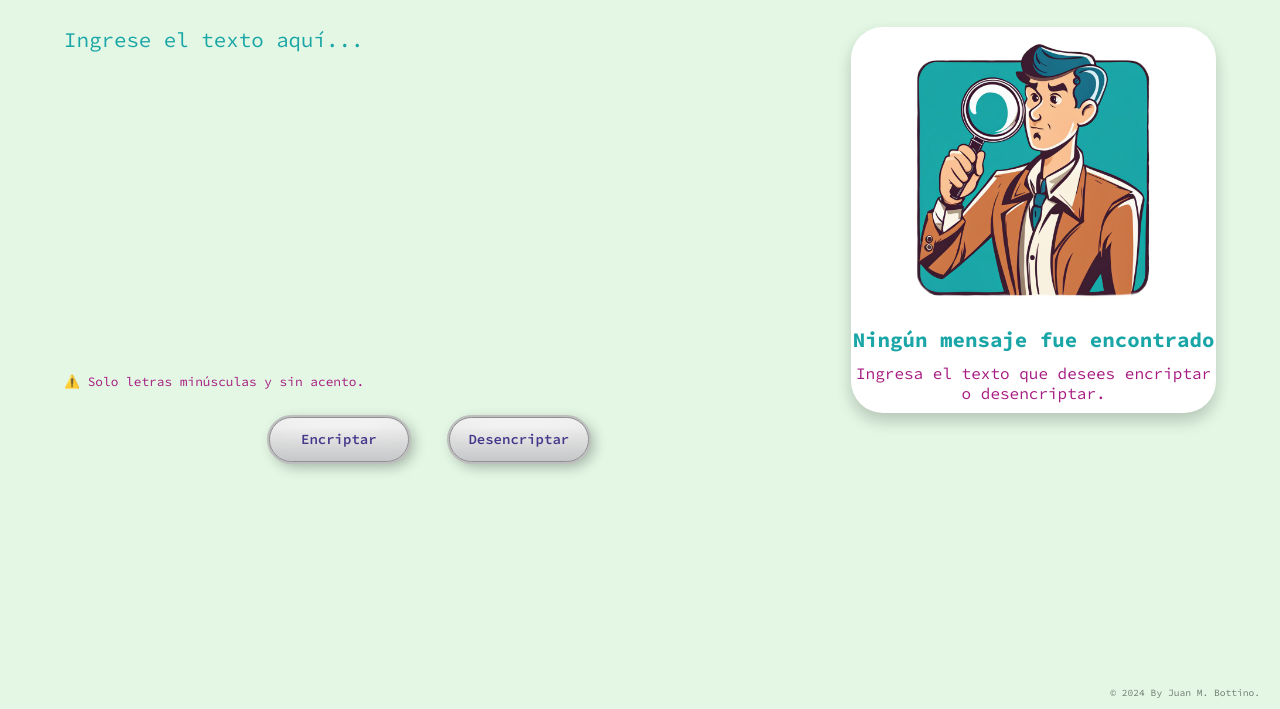
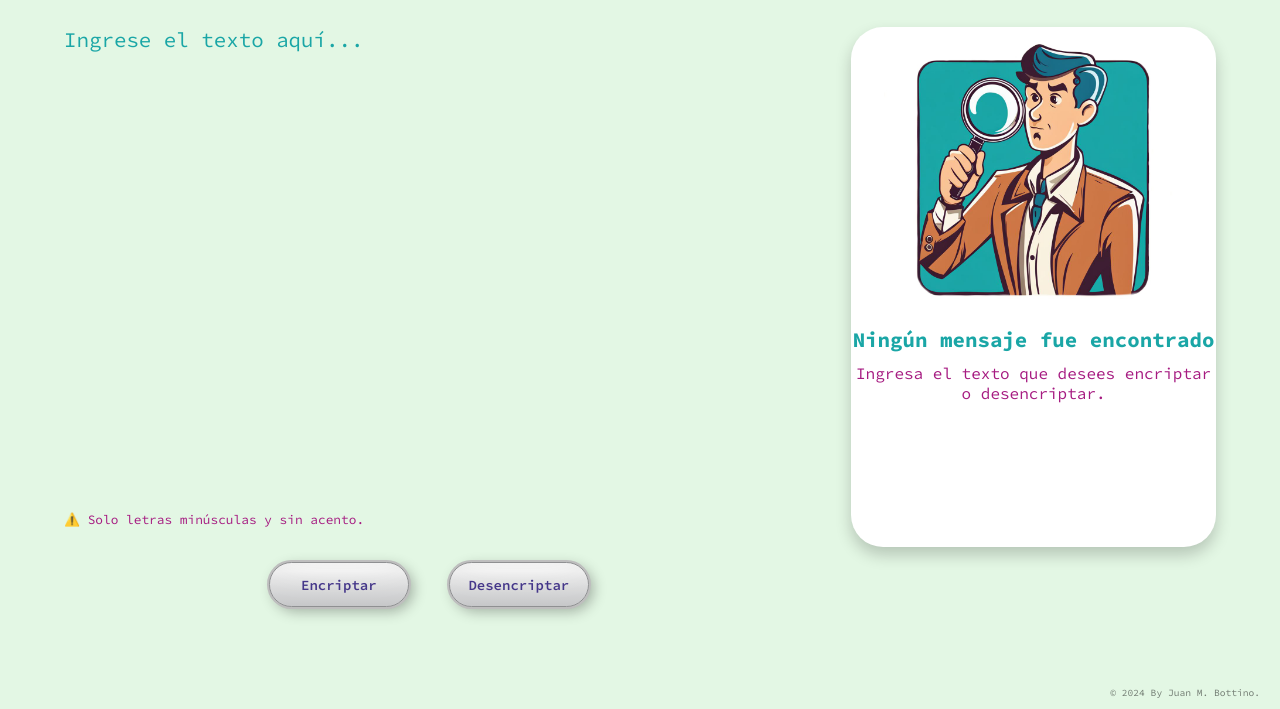
Before and after one commit to j-marcos-b/encriptador, a plain HTML site: page index.html in a window 1280 px wide. Shown: the part 91-800 px from the top of the page. Drawn offline with Linux system fonts and the light colour scheme.

Commit message:
se cambian medidas en vh y vw para evitar el desplazamiento de los cuadros de texto

```diff
--- a/styles.css
+++ b/styles.css
@@ -46,6 +46,8 @@ body {
     padding-bottom: 10px;
     border-radius: 32px;
     box-shadow: 0 8px 16px rgba(0, 0, 0, 0.2);
+    min-height: 65vh;
+    max-height: 40vh;
 }
 
 .pie {
@@ -72,8 +74,8 @@ body {
 }
 
 .texto {
-    max-height: 80%;
-    min-height: 70%;
+    max-height: 60vh;
+    min-height: 60vh;
     width: 100%;
     color: var(--color-primario);
     font-size: 1.3rem;
@@ -102,8 +104,11 @@ body {
 
 .containerText {
     text-align: center;
-    max-height: 60vh;
+    max-height: 65vh;
+    max-width: 50vw;
     overflow-y: auto;
+    overflow-x: hidden;
+    word-wrap: break-word;
 }
 
 h3 {
@@ -224,7 +229,7 @@ h3 {
         display: flex;
         justify-content: center;
         align-items: center;
-        margin-top: 30px;
+        margin-top: 50px;
         overflow: auto;
     }
 
```
